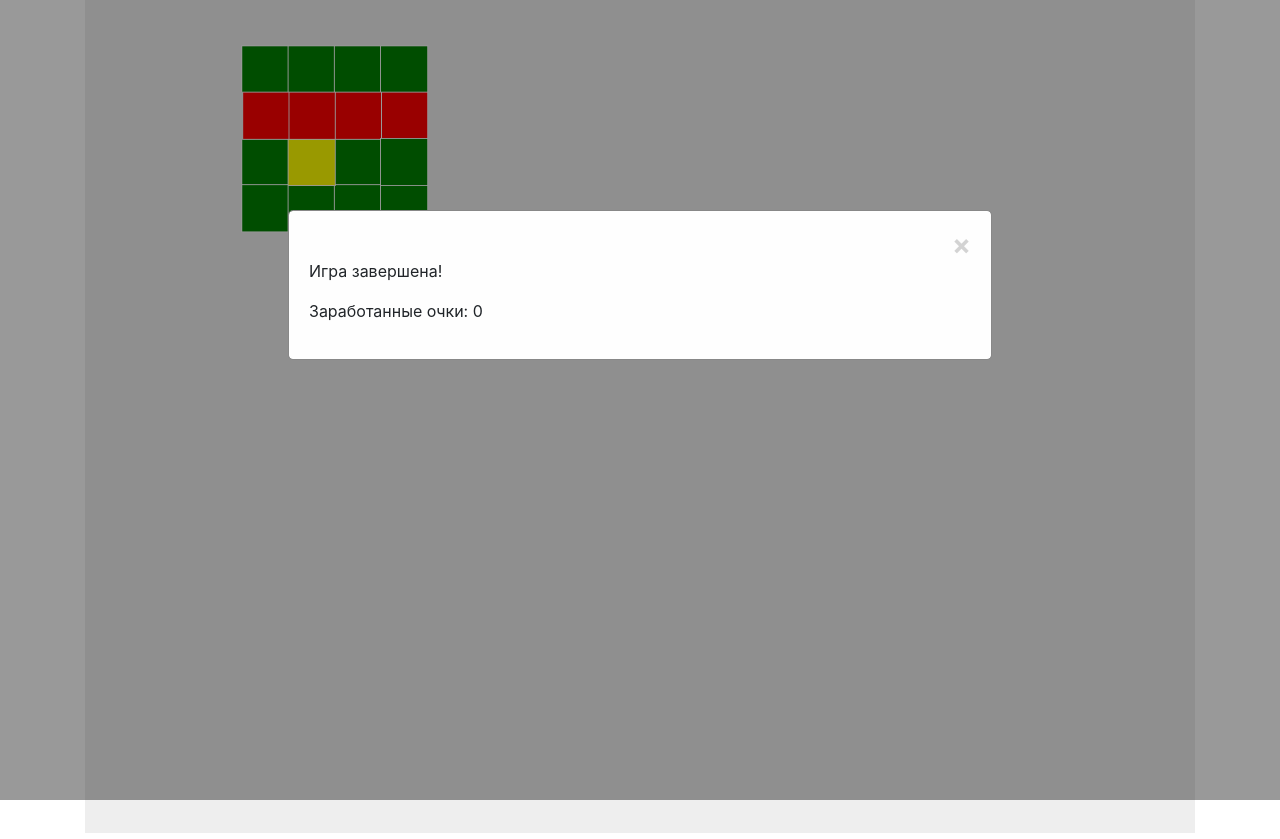
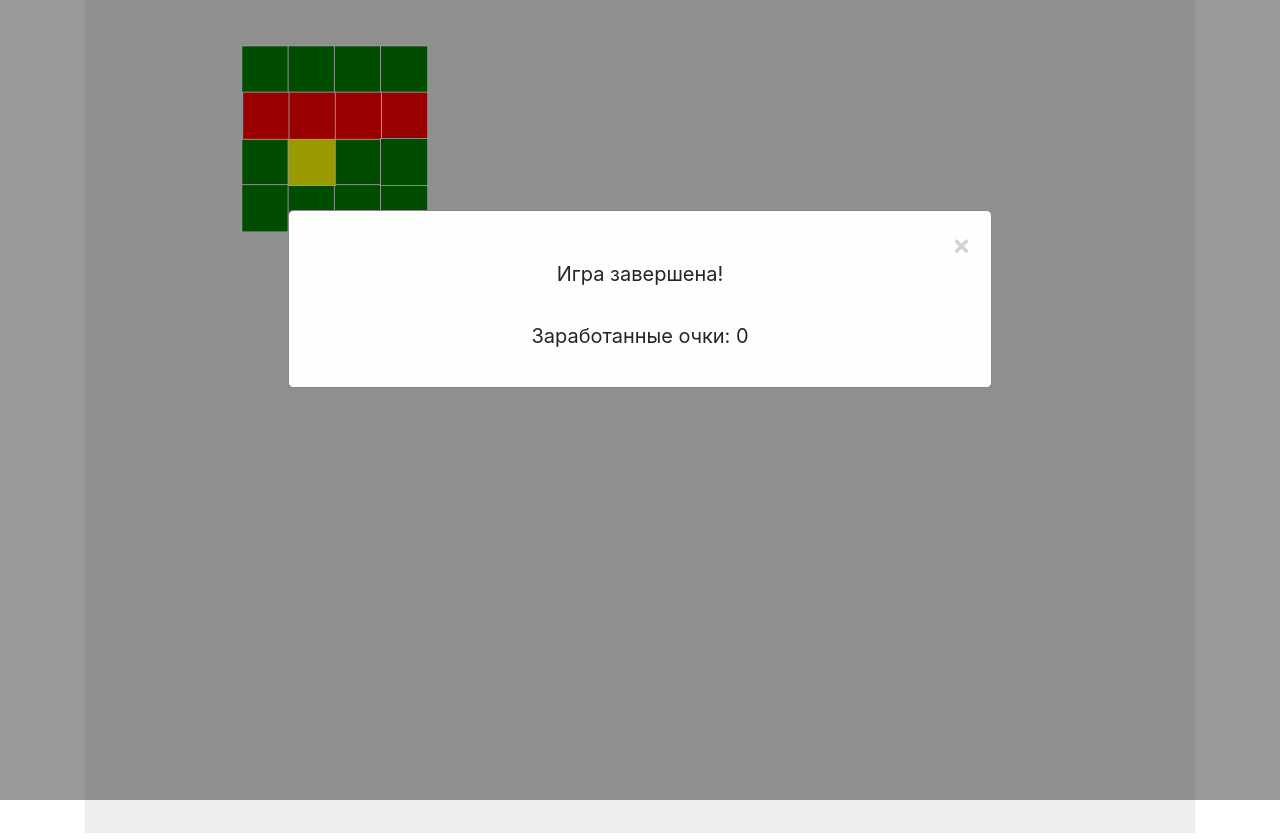
Before and after one commit to AnigalHub/Snake, a website built with webpack: page index.html in a window 1280 px wide. Built offline with nearby package versions, Linux system fonts and the light colour scheme.

Commit message:
добавлена тег на фразу с выигрышем

```diff
--- a/index.html
+++ b/index.html
@@ -13,6 +13,7 @@
         <div class="modal-content">
             <span class="close">&times;</span>
             <p>Игра завершена!</p>
+            <p id="win"></p>
             <p id="sum_score"></p>
         </div>
     </div>
@@ -24,6 +25,10 @@
    canvas{
        background-color:#eee;
        width: 100%;
+   }
+   p{
+       text-align: center;
+       font-size: 1.25rem;
    }
    .modal {
        display: none; /* Hidden by default */
```
